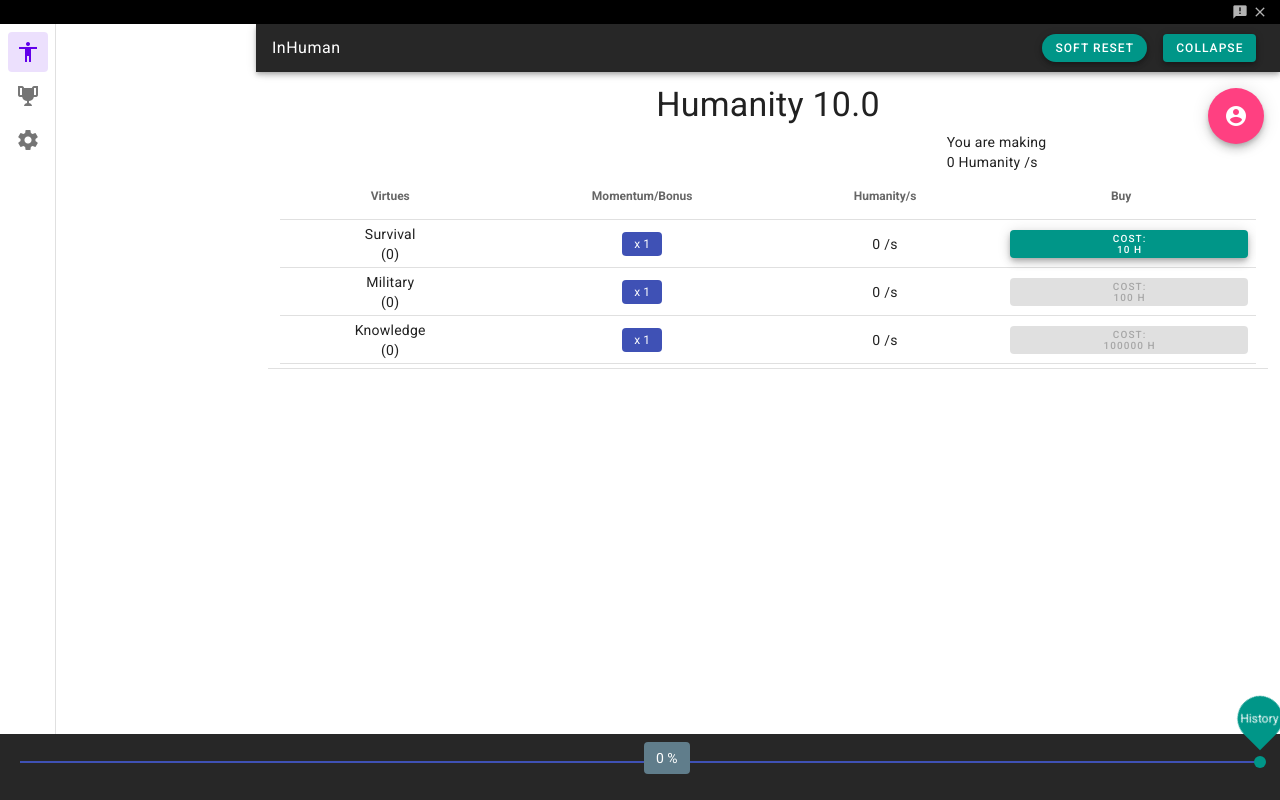
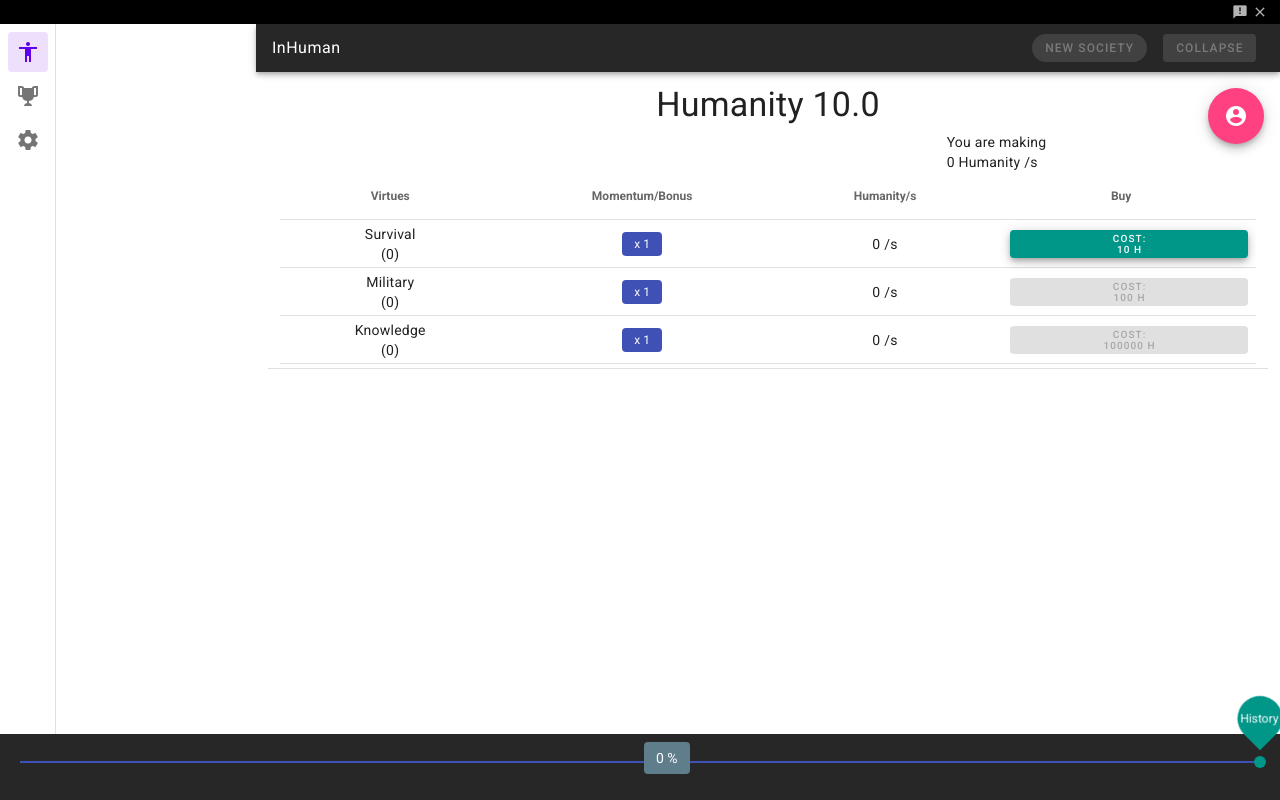
Before and after one commit to Ulises502/InHuman, a Vue app: page / in a window 1280 px wide. Built offline with nearby package versions, Linux system fonts and the light colour scheme.

Commit message:
Add disabled functionality to reset buttons

```diff
--- a/src/components/layout/Navbar.vue
+++ b/src/components/layout/Navbar.vue
@@ -16,19 +16,19 @@
         small
         elevation="4"
         class="ma-2"
-        :outlined="reset_1_outlined"
+        :disabled="disabled_soft"
         color="primary"
         rounded
       >
-        Soft Reset
+        New Society
       </v-btn>
 
       <v-btn
         small
         class="ma-2"
-        :outlined="reset_2_outlined"
-        color="primary"
+        color="error"
         elevation="4"
+        :disabled="disabled_collapse"
       >
         Collapse
       </v-btn>
@@ -70,8 +70,8 @@
 export default {
   data() {
     return {
-      reset_1_outlined: false,
-      reset_2_outlined: false,
+      disabled_soft: true,
+      disabled_collapse: true,
 
       drawer: false,
       group: null,
```
